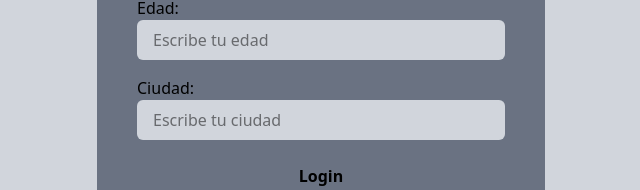
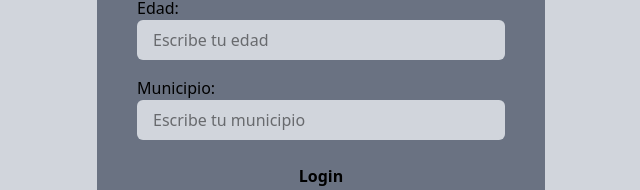
Before and after one commit to findlesscopy/AYD1_VJUN2025, a React (Vite) app in the folder frontend/: page / in a window 1280 px wide. Shown: the part 396-586 px from the top of the page, without its empty margins (319-959 px from the left). Built offline with nearby package versions, Linux system fonts and the light colour scheme.

Commit message:
fix(frontend): se arregló un bug

```diff
--- a/frontend/src/App.jsx
+++ b/frontend/src/App.jsx
@@ -52,13 +52,13 @@
             {...register('edad', { required: true })}
           />
 
-          <label htmlFor="password" className="text-text-100">Ciudad:</label>
+          <label htmlFor="password" className="text-text-100">Municipio:</label>
           <input
             className="w-full px-4 py-2 rounded-md mb-4 bg-gray-300"
-            type="ciudad"
-            name="ciudad"
-            placeholder="Escribe tu ciudad"
-            {...register('ciudad', { required: true })}
+            type="municipio"
+            name="municipio"
+            placeholder="Escribe tu municipio"
+            {...register('municipio', { required: true })}
           />
 
           <div className="flex items-center justify-center">
```
